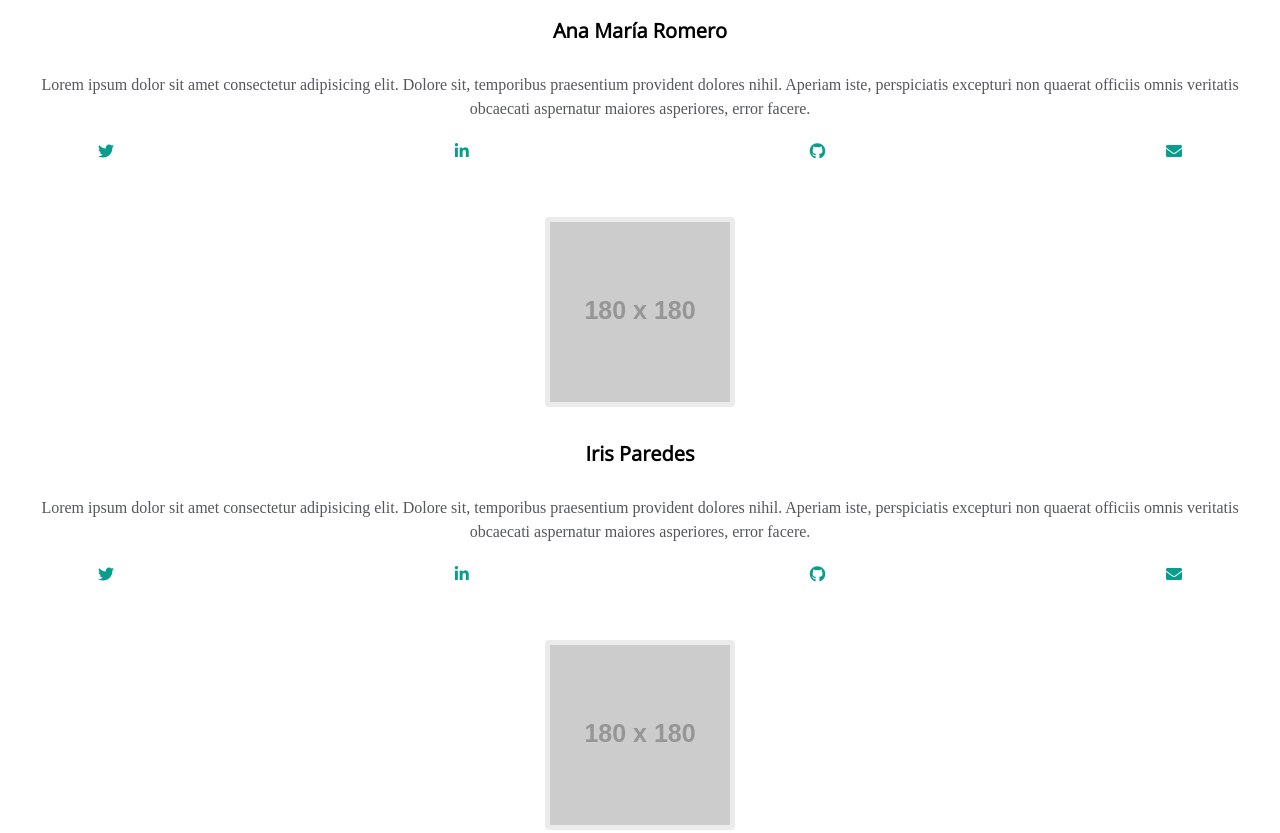
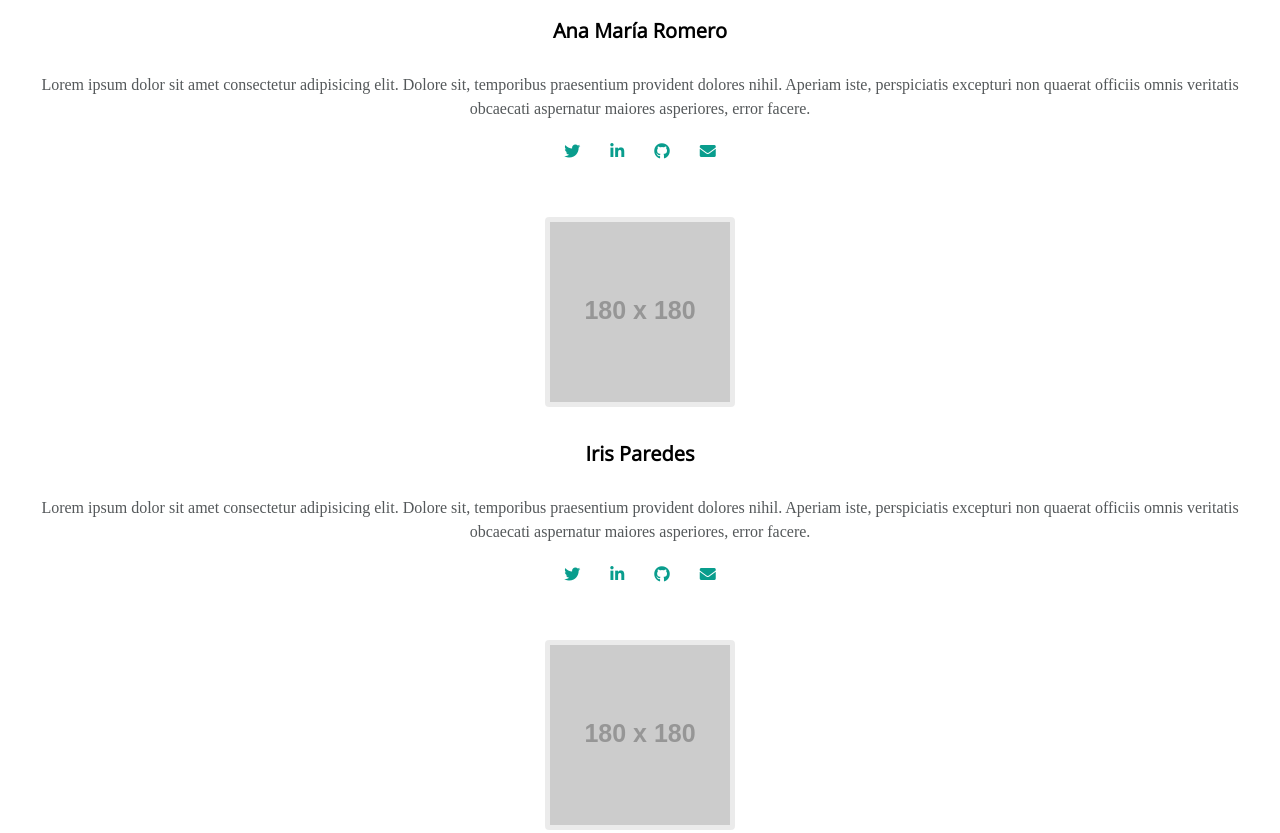
Before and after one commit to Adalab/f-m1-class-coders, a plain HTML site: page index unificado.html in a window 1280 px wide. Shown: the part 1300-2133 px from the top of the page. Drawn offline with nearby package versions, Linux system fonts and the light colour scheme; placeholder pictures from the web are drawn by us.

Commit message:
Change social links to center

```diff
--- a/css/styles.css
+++ b/css/styles.css
@@ -236,13 +236,14 @@ h2 {
      line-height: 1.88;
      list-style: none;
      display: flex;
-     justify-content: space-between;
+     justify-content: center;
      margin: 0 98px 0 98px;
      padding: 0;
 
  }
  .redes i {
     color: #099d8d;
+    margin: 0 15px;
  }
 
  .comun {
```
